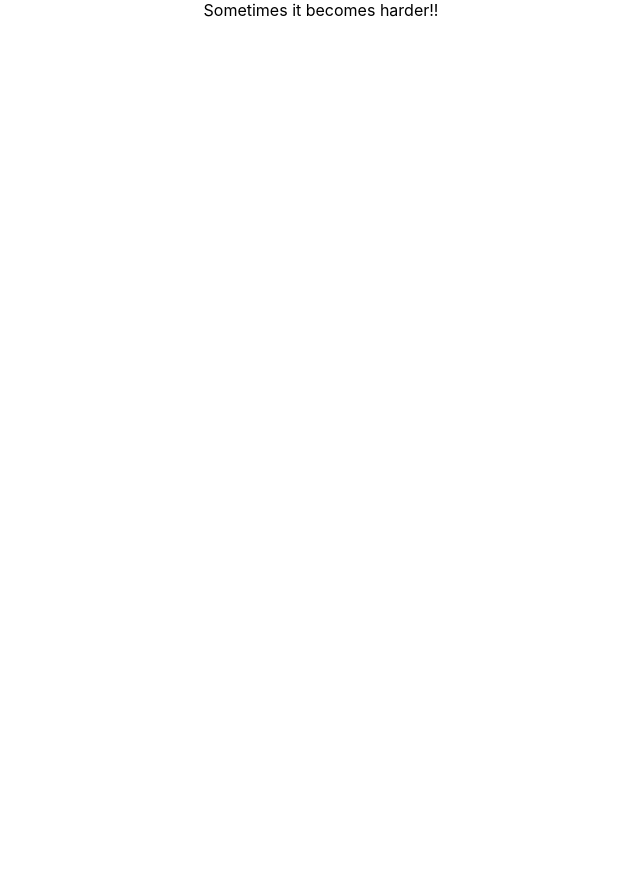
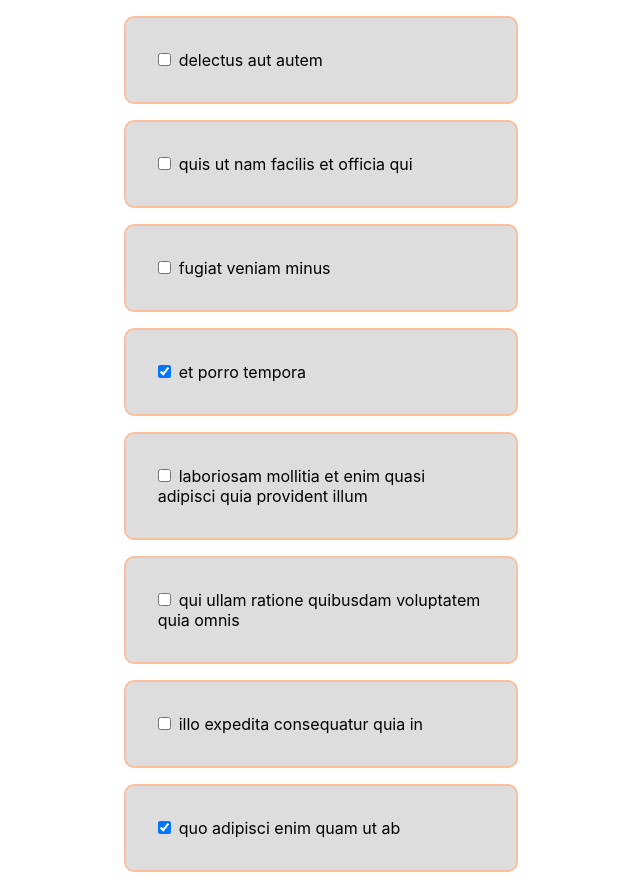
Before and after one commit to turkaytunc/react-todo, a React (Create React App) app: page / in a window 1280 px wide. Shown: the top 886 px of the page, without its empty margins (319-959 px from the left). Before the commit the page ends 800 px from the top, so only its background shows below. Built offline with nearby package versions, Linux system fonts and the light colour scheme.

Commit message:
Added data file and styles files

```diff
--- a/src/App.css
+++ b/src/App.css
@@ -1,37 +1,18 @@
-.App {
-  text-align: center;
+.app {
+  display: grid;
+  grid-template-columns: 1fr 1fr 1fr;
 }
 
-.App-logo {
-  height: 40vmin;
-  pointer-events: none;
+.todo-list {
+  grid-column: 2;
 }
 
-@media (prefers-reduced-motion: no-preference) {
-  .App-logo {
-    animation: App-logo-spin infinite 20s linear;
-  }
-}
-
-.App-header {
-  background-color: #282c34;
-  min-height: 100vh;
-  display: flex;
-  flex-direction: column;
-  align-items: center;
-  justify-content: center;
-  font-size: calc(10px + 2vmin);
-  color: white;
-}
-
-.App-link {
-  color: #61dafb;
-}
 
 @keyframes App-logo-spin {
   from {
     transform: rotate(0deg);
   }
+
   to {
     transform: rotate(360deg);
   }
--- a/src/App.js
+++ b/src/App.js
@@ -1,9 +1,27 @@
-import React from "react";
-import logo from "./logo.svg";
+import React, { Component } from "react";
 import "./App.css";
+import { TodoItem } from "./components/TodoItem";
+import { TodoData } from "./TodoData";
 
-function App() {
-  return <div className="App">Sometimes it becomes harder!!</div>;
+class App extends Component {
+  constructor(props) {
+    super(props);
+
+    this.state = {
+      todos: TodoData
+    };
+  }
+
+  render() {
+    const todoItems = this.state.todos.map(item => (
+      <TodoItem key={item.id} item={item}></TodoItem>
+    ));
+    return (
+      <div className="app">
+        <div className="todo-list">{todoItems}</div>
+      </div>
+    );
+  }
 }
 
 export default App;
--- /dev/null
+++ b/src/TodoData.js
@@ -0,0 +1,92 @@
+export const TodoData = [
+  {
+    userId: 1,
+    id: 1,
+    title: "delectus aut autem",
+    completed: false
+  },
+  {
+    userId: 1,
+    id: 2,
+    title: "quis ut nam facilis et officia qui",
+    completed: false
+  },
+  {
+    userId: 1,
+    id: 3,
+    title: "fugiat veniam minus",
+    completed: false
+  },
+  {
+    userId: 1,
+    id: 4,
+    title: "et porro tempora",
+    completed: true
+  },
+  {
+    userId: 1,
+    id: 5,
+    title: "laboriosam mollitia et enim quasi adipisci quia provident illum",
+    completed: false
+  },
+  {
+    userId: 1,
+    id: 6,
+    title: "qui ullam ratione quibusdam voluptatem quia omnis",
+    completed: false
+  },
+  {
+    userId: 1,
+    id: 7,
+    title: "illo expedita consequatur quia in",
+    completed: false
+  },
+  {
+    userId: 1,
+    id: 8,
+    title: "quo adipisci enim quam ut ab",
+    completed: true
+  },
+  {
+    userId: 1,
+    id: 9,
+    title: "molestiae perspiciatis ipsa",
+    completed: false
+  },
+  {
+    userId: 1,
+    id: 10,
+    title: "illo est ratione doloremque quia maiores aut",
+    completed: true
+  },
+  {
+    userId: 1,
+    id: 11,
+    title: "vero rerum temporibus dolor",
+    completed: true
+  },
+  {
+    userId: 1,
+    id: 12,
+    title: "ipsa repellendus fugit nisi",
+    completed: true
+  },
+  {
+    userId: 1,
+    id: 13,
+    title: "et doloremque nulla",
+    completed: false
+  },
+  {
+    userId: 1,
+    id: 14,
+    title: "repellendus sunt dolores architecto voluptatum",
+    completed: true
+  },
+  {
+    userId: 1,
+    id: 15,
+    title: "ab voluptatum amet voluptas",
+    completed: true
+  }
+];
--- /dev/null
+++ b/src/components/TodoItem.jsx
@@ -0,0 +1,15 @@
+import React, { Component } from "react";
+import "../css/TodoItem.css";
+
+class TodoItem extends Component {
+  render() {
+    return (
+      <div className="todo-item">
+        <input type="checkbox" checked={this.props.item.completed} />
+        <p className="todo-item-paragraph">{this.props.item.title}</p>
+      </div>
+    );
+  }
+}
+
+export { TodoItem };
--- /dev/null
+++ b/src/css/TodoItem.css
@@ -0,0 +1,12 @@
+.todo-item {
+    background-color: #ddd;
+    margin: 1em;
+    padding: 2em;
+    border-radius: 10px;
+    border: 2px solid rgb(252, 191, 156);
+}
+
+.todo-item-paragraph {
+    display: inline;
+    margin-left: .5em;
+}
--- a/src/index.css
+++ b/src/index.css
@@ -1,3 +1,9 @@
+* {
+  box-sizing: border-box;
+  margin: 0;
+  padding: 0;
+}
+
 body {
   margin: 0;
   font-family: -apple-system, BlinkMacSystemFont, 'Segoe UI', 'Roboto', 'Oxygen',
```
